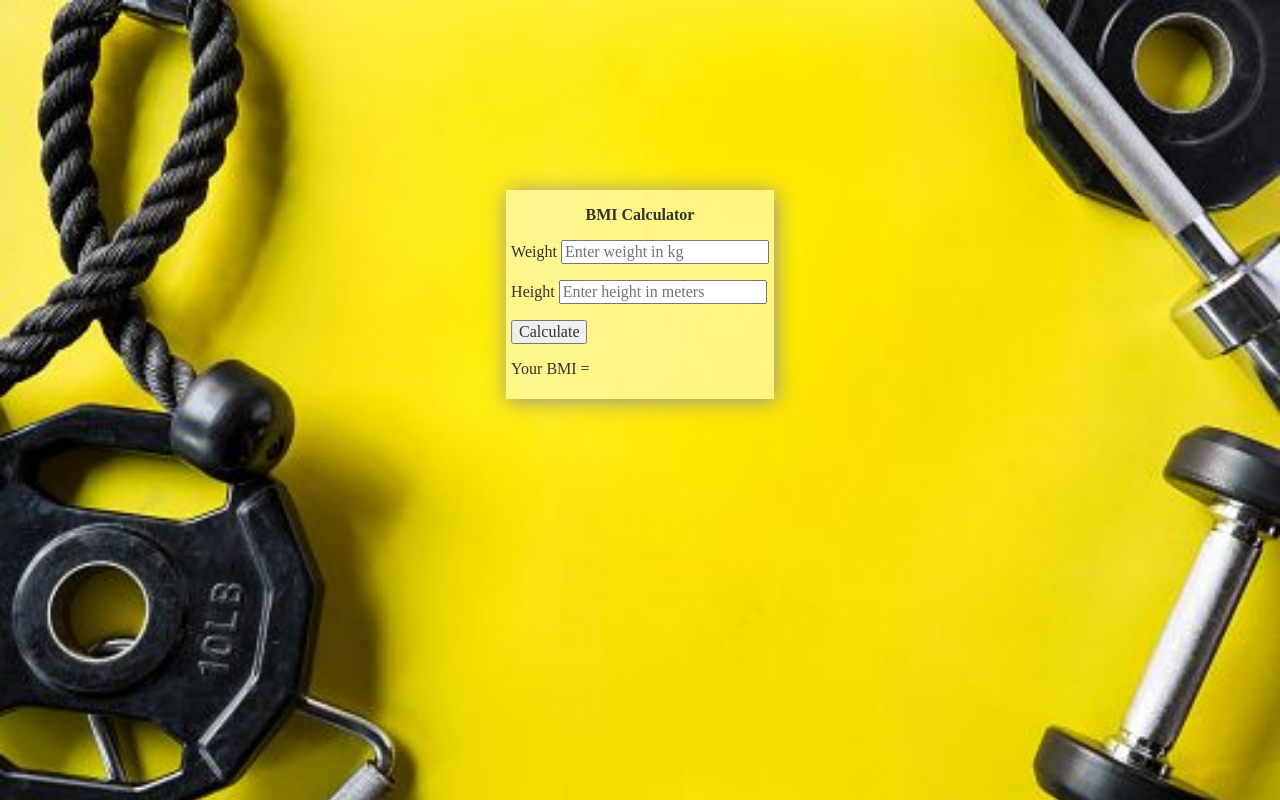
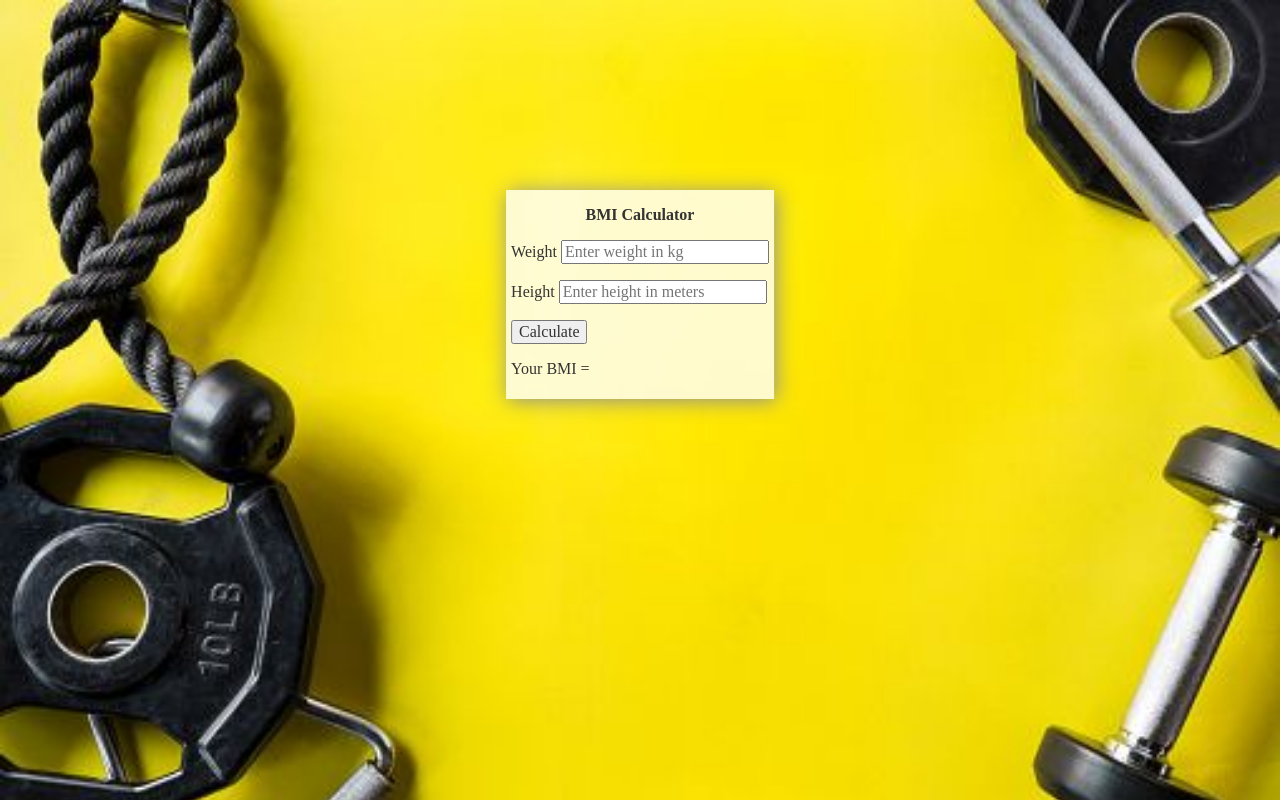
Before and after one commit to shantow-67/BMI-calculator, a plain HTML site: page index.html in a window 1280 px wide. Drawn offline with Linux system fonts and the light colour scheme.

Commit message:
opacity increased

```diff
--- a/index.html
+++ b/index.html
@@ -35,7 +35,7 @@
         position: absolute;
         top : 30%;
         left: 50%;
-        background-color: rgba(255, 255, 255, 0.5);
+        background-color: rgba(255, 255, 255, 0.80);
         transform: translate(-50%,-50px);
         padding: 5px;
         box-shadow: 2px 2px 20px #919191;
```
